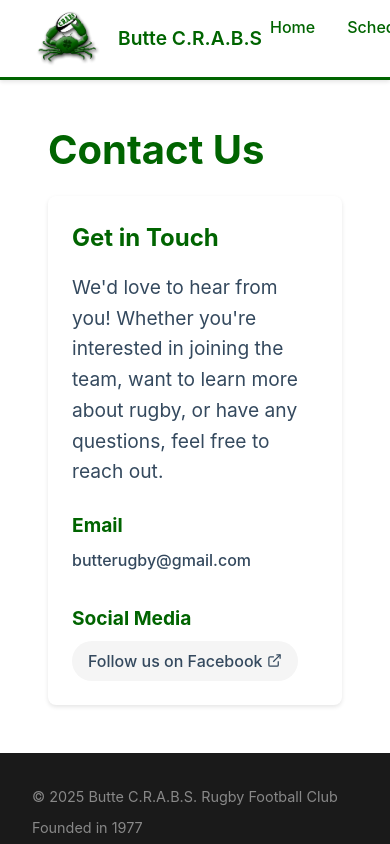
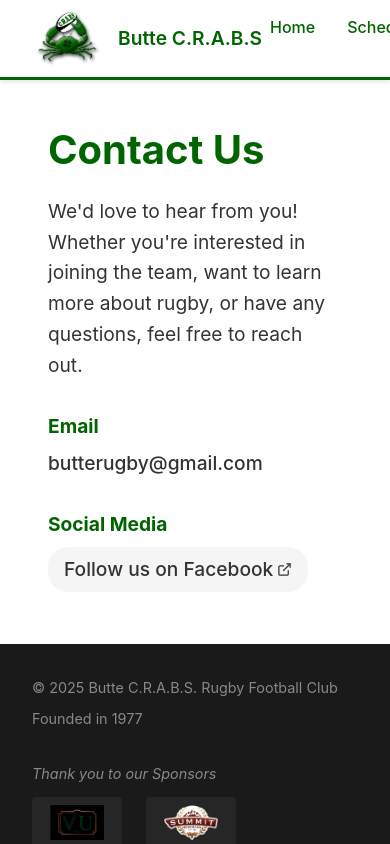
Before and after one commit to jordanyates91/crabs-website, a React (Vite) app: page /contact in a window 390 px wide. Shown: the top 844 px of the page. Built offline with nearby package versions, Linux system fonts and the light colour scheme.

Commit message:
Improved consistency of header and text formatting across pages

```diff
--- a/src/pages/Contact/Contact.css
+++ b/src/pages/Contact/Contact.css
@@ -12,30 +12,24 @@
 .contact-container h1 {
   color: #006400;
   margin-bottom: 1.5rem;
+  font-size: 2.5rem;
 }
 
 .contact-section {
-  background-color: white;
-  border-radius: 8px;
-  padding: 2rem;
-  box-shadow: 0 2px 4px rgba(0, 0, 0, 0.1);
-}
-
-.contact-section h2 {
-  color: #006400;
-  margin-bottom: 1rem;
+  padding: 0;
 }
 
 .contact-section p {
-  color: #34495e;
+  color: #333;
   line-height: 1.6;
-  margin-bottom: 1.5rem;
+  margin-bottom: 2rem;
+  font-size: 1.2rem;
 }
 
 .contact-info {
   display: grid;
   gap: 2rem;
-  margin-top: 1.5rem;
+  margin-top: 2rem;
 }
 
 .contact-item h3 {
@@ -45,11 +39,12 @@
 }
 
 .contact-item a {
-  color: #34495e;
+  color: #333;
   text-decoration: none;
   display: inline-flex;
   align-items: center;
   transition: color 0.2s ease;
+  font-size: 1.2rem;
 }
 
 .contact-item a:hover {
@@ -75,6 +70,6 @@
   }
 
   .contact-section {
-    padding: 1.5rem;
+    padding: 0;
   }
 }
--- a/src/pages/Contact/Contact.jsx
+++ b/src/pages/Contact/Contact.jsx
@@ -24,7 +24,6 @@ const Contact = () => {
         <div className="contact-container">
           <h1>Contact Us</h1>
           <section className="contact-section">
-            <h2>Get in Touch</h2>
             <p>
               We'd love to hear from you! Whether you're interested in joining the team,
               want to learn more about rugby, or have any questions, feel free to reach out.
--- a/src/pages/Schedule/Schedule.css
+++ b/src/pages/Schedule/Schedule.css
@@ -28,14 +28,6 @@
 .practice-info p {
   margin: 0.75rem 0;
   line-height: 1.5;
-}
-
-.practice-note {
-  margin-top: 1.5rem !important;
-  padding: 1rem;
-  background-color: #f5f5f5;
-  border-radius: 6px;
-  border-left: 4px solid #006400;
 }
 
 .events-section {
--- a/src/pages/Sponsors/Sponsors.css
+++ b/src/pages/Sponsors/Sponsors.css
@@ -18,7 +18,7 @@
   color: #34495e;
   line-height: 1.6;
   margin-bottom: 2rem;
-  font-size: 1.1rem;
+  font-size: 1.2rem;
 }
 
 .sponsors-content {
```
